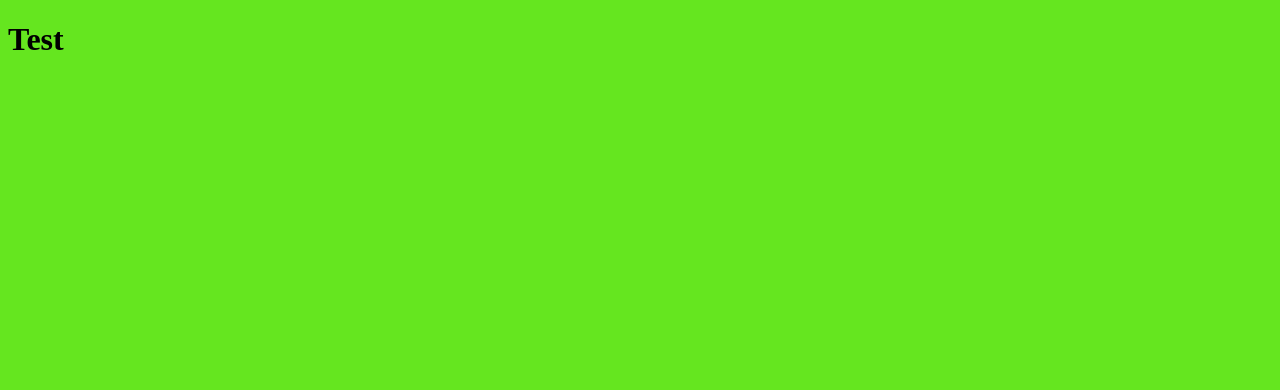
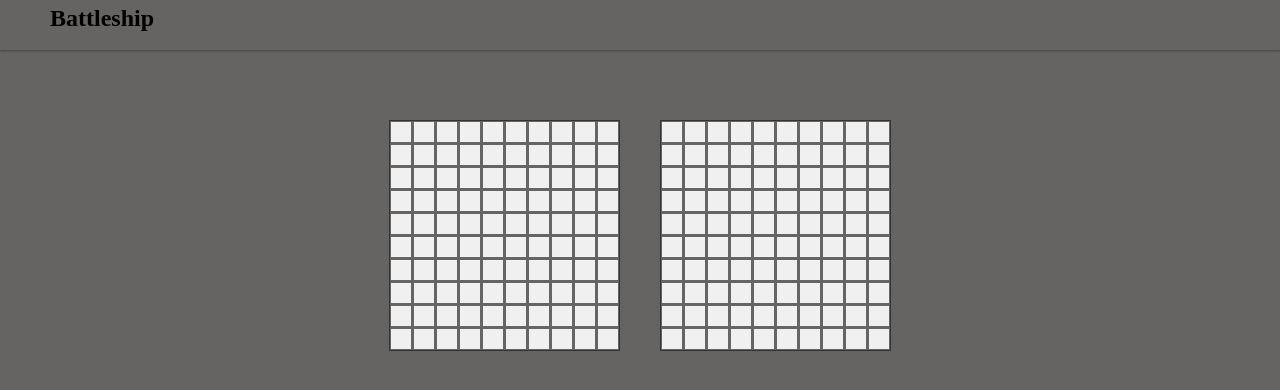
Before and after one commit to Ysweb3/BattleShip-project, a website built with webpack: page src/template.html in a window 1280 px wide. Built offline with nearby package versions, Linux system fonts and the light colour scheme.

Commit message:
add gridfunction

```diff
--- a/src/index.js
+++ b/src/index.js
@@ -9,8 +9,67 @@ const opponentBoard = new Gameboard();
 const player = new RealPlayer();
 const opponent = new AIPlayer();
 
-const ship1 = new Ship(5);
-ship1.name = "Carrier";
-playerBoard.placeShip(0,0);
-playerBoard.addShipType(0,0,ship1.name);
-console.log(playerBoard.checkShipType(0,0));
+const playerboard = document.getElementById('playerBoard');
+const opponentboard = document.getElementById('opponentBoard');
+
+playerBoard.createGameBoard();
+
+function createGrid(boardElement, size = 10) {
+    // Clear any existing grid
+    boardElement.innerHTML = '';
+
+
+    boardElement.style.display = 'grid';
+    boardElement.style.gridTemplateColumns = `repeat(${size}, 1fr)`;
+    boardElement.style.gridGap = '1px';
+    boardElement.style.border = '1px solid #333';
+    boardElement.style.width = 'fit-content';
+
+    // Create cells
+    for (let row = 0; row < size; row++) {
+        for (let col = 0; col < size; col++) {
+            const cell = document.createElement('div');
+            cell.className = 'cell';
+            cell.dataset.row = row;
+            cell.dataset.col = col;
+
+
+            cell.style.aspectRatio = '1';
+            cell.style.height = '20px'
+            cell.style.width = '20px'
+            cell.style.border = '1px solid #666';
+            cell.style.backgroundColor = '#f0f0f0';
+            cell.style.cursor = 'pointer';
+            cell.style.transition = 'background-color 0.2s';
+
+
+            cell.addEventListener('mouseenter', () => {
+                if (!cell.classList.contains('hit') && !cell.classList.contains('miss')) {
+                    cell.style.backgroundColor = '#868585ff';
+                }
+            });
+
+            cell.addEventListener('mouseleave', () => {
+                if (!cell.classList.contains('hit') && !cell.classList.contains('miss')) {
+                    cell.style.backgroundColor = '#f0f0f0';
+                }
+            });
+
+
+            cell.addEventListener('click', () => handleCellClick(row, col, cell));
+
+            boardElement.appendChild(cell);
+
+
+}
+    }
+}
+
+function handleCellClick(row, col, cell){
+    console.log("row: " + row + " col: " + col);
+    cell.style.backgroundColor = '#ff0000';
+    cell.classList.add('miss');
+}
+
+createGrid(playerboard, 10);
+createGrid(opponentboard, 10);
--- a/src/styles.css
+++ b/src/styles.css
@@ -1,3 +1,55 @@
+*{
+    margin: 0;
+    padding: 0;
+}
+#header{
+    text-align: center;
+    font-size: 2rem;
+    font-weight: bold;
+    height: 50px;
+    /* background-color: rgb(237, 237, 237); */
+    box-shadow:
+    0px 1px 3px rgba(0, 0, 0, 0.12),
+    0px 1px 2px rgba(0, 0, 0, 0.24);
+    margin: 0;
+    padding: 0;
+}
+#header p{
+    font-size: 1.5rem;
+    display: flex;
+    justify-content: left;
+    align-items: center;
+    margin: 0;
+    margin-left: 50px;
+    padding-top: 5px;
+
+}
 body{
-    background-color: rgb(101, 230, 31);
+    background-color: #666363;
 }
+#playerBoard, #opponentBoard {
+    margin: 20px;
+    display: inline-block;
+}
+
+#boardContainer{
+    display: flex;
+    justify-content: center;
+    margin-top: 50px;
+}
+
+.cell {
+    user-select: none;
+}
+
+.hit {
+    background-color: #ff6b6b !important;
+}
+
+.miss {
+    background-color: #a0a0a0 !important;
+}
+
+.ship {
+    background-color: #4dabf7;
+}
--- a/src/template.html
+++ b/src/template.html
@@ -6,6 +6,9 @@
     <title>Webpack-Template</title>
 </head>
 <body>
-    <h1>Test</h1>
+   <div id="header"><p>Battleship</p></div>
+   <div id="boardContainer">
+    <div id="playerBoard"></div> <div id="opponentBoard"></div>
+   </div>
 </body>
 </html>
```
